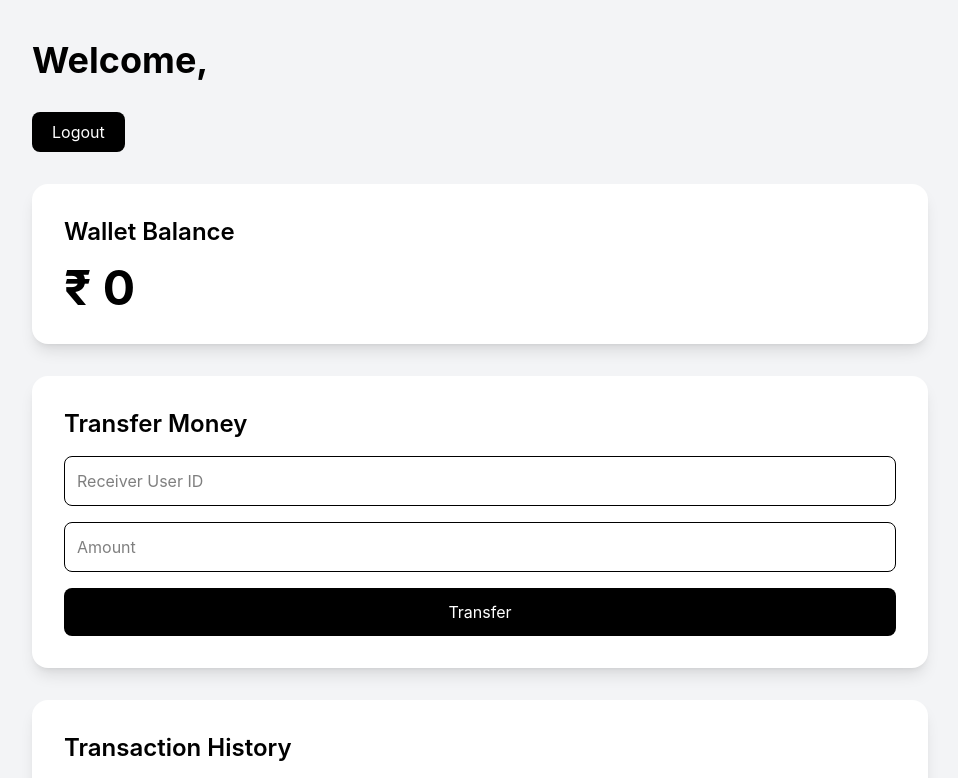
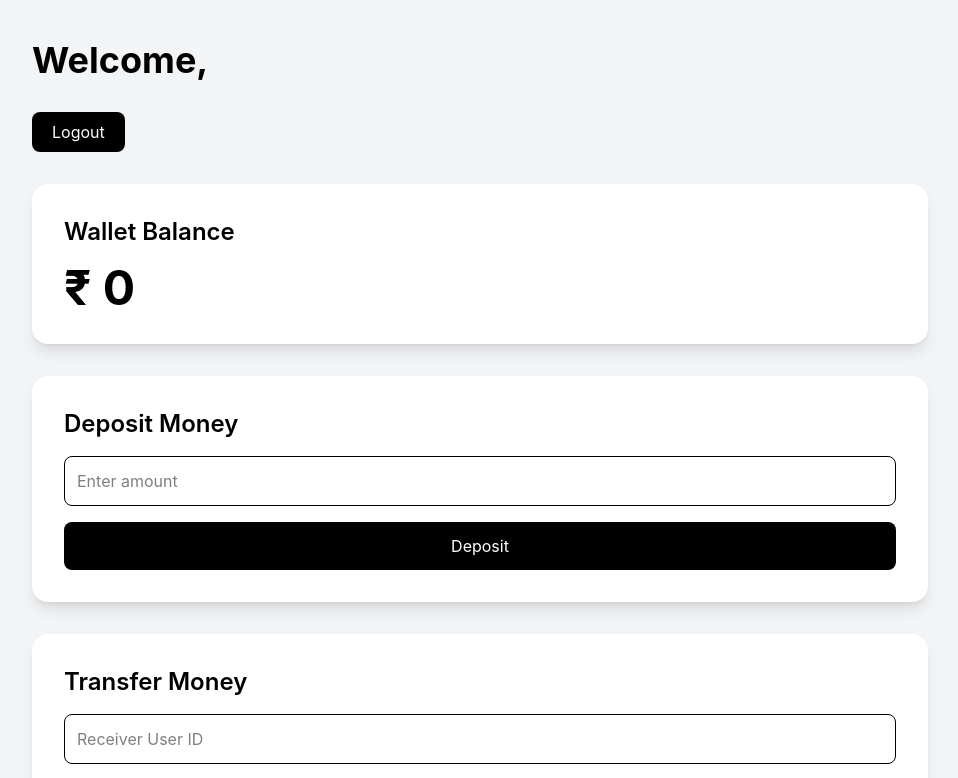
Before and after one commit to sunny-kumar-rana/digital-wallet-frontend, a React (Vite) app: page /dashboard in a window 1280 px wide. Shown: the top 778 px of the page, without its empty margins (160-1118 px from the left). Built offline with nearby package versions, Linux system fonts and the light colour scheme; no server answers; sample sign-in values are in the browser's storage.

Commit message:
-add deposit card ui

```diff
--- a/src/pages/DashboardPage.jsx
+++ b/src/pages/DashboardPage.jsx
@@ -105,6 +105,26 @@ function DashboardPage() {
           <p className="text-5xl font-bold">₹ {balance}</p>
         </div>
         <div className="bg-white p-8 rounded-2xl shadow-lg mt-8">
+          <h2 className="text-2xl font-semibold mb-4">Deposit Money</h2>
+
+          <form onSubmit={handleDeposit} className="flex flex-col gap-4">
+            <input
+              type="number"
+              placeholder="Enter amount"
+              value={depositAmount}
+              onChange={(e) => setDepositAmount(e.target.value)}
+              className="border p-3 rounded-lg outline-none"
+            />
+
+            <button
+              type="submit"
+              className="bg-black text-white p-3 rounded-lg"
+            >
+              Deposit
+            </button>
+          </form>
+        </div>
+        <div className="bg-white p-8 rounded-2xl shadow-lg mt-8">
           <h2 className="text-2xl font-semibold mb-4">Transfer Money</h2>
 
           <form onSubmit={handleTransfer} className="flex flex-col gap-4">
```
